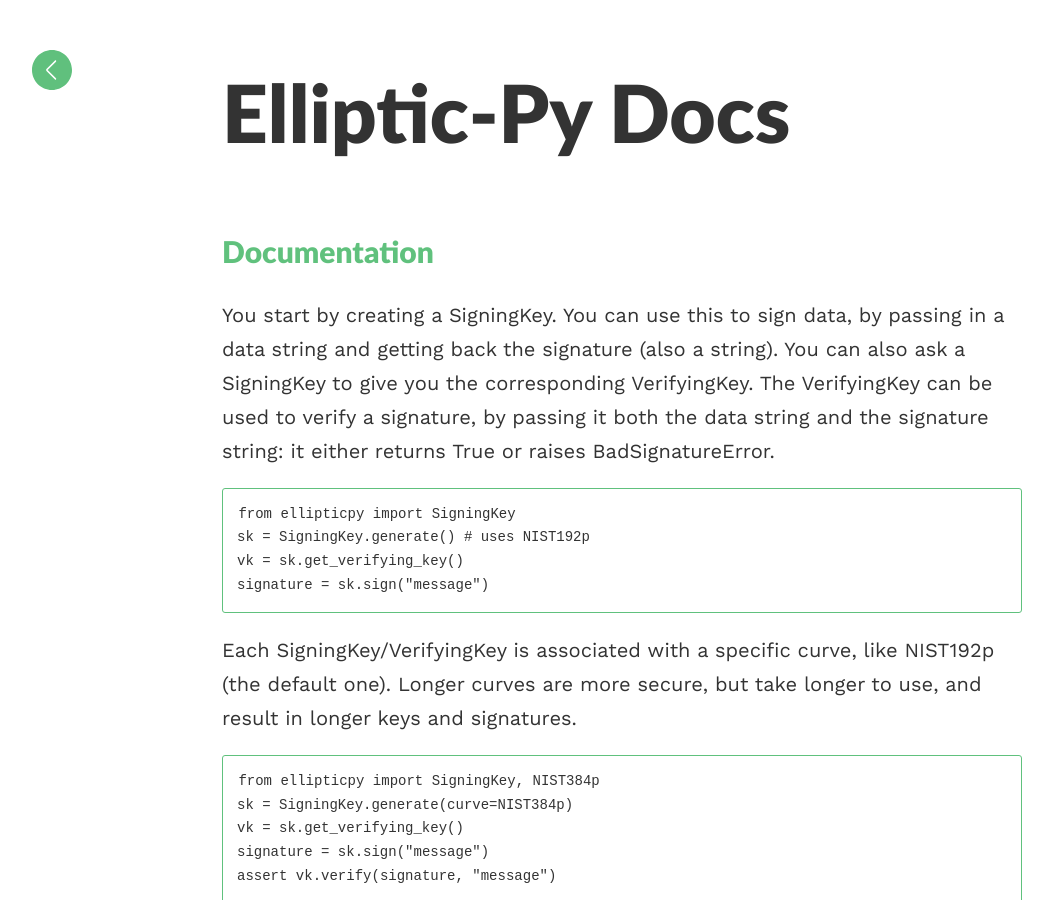
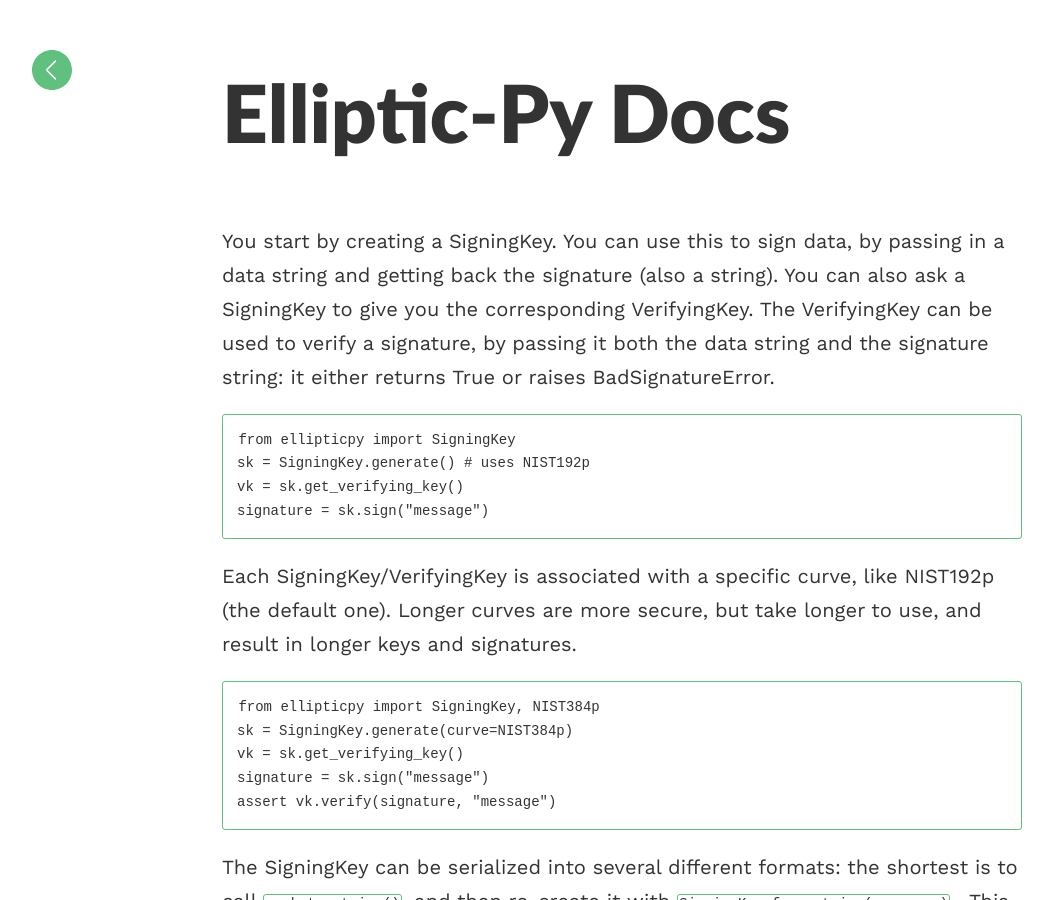
Before and after one commit to justdvnsh/elliptic-py, a Jekyll site: the page built from docs/index.html, in a window 1280 px wide and 900 px high. Shown: the whole window, without its empty margins (18-1071 px from the left). Built offline with Jekyll 4.4.1, drawn with Linux system fonts in a browser that asks for light colours; comment, search, counter and statistics services are not loaded.

Commit message:
documentation

```diff
--- a/docs/index.html
+++ b/docs/index.html
@@ -4,13 +4,12 @@
 <h1 class="headline">{{site.title}}</h1>
 <div class="article-list">
 {% for post in site.posts %}
-    <h2><a href="{{post.url | prepend: site.baseurl}}">{{post.title}}</a></h2>
+    <h1 class="post-headline">{{page.title}}</h1>
+    <p class="meta"><small>{{page.date | date: '%B %d, %Y'}}</small></p>
     <p>{{post.content}}</p>
 {% endfor %}
 </div>
 <!-- Comments only for posts -->
-{% if page.path contains '_posts' %}
-    {% if site.disqus-shortname %}
+{% if site.disqus-shortname %}
         {% include disqus.html %}
-    {% endif %}
 {% endif %}
```
